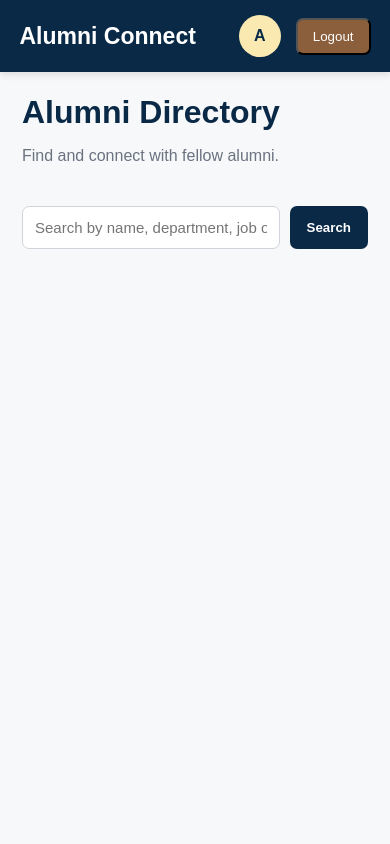
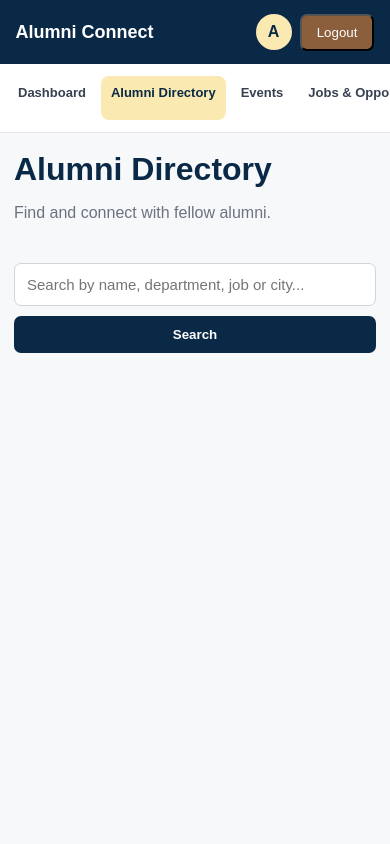
Before and after one commit to khadimhussainsoomro5055-hub/Alumni-Management-System, a Node server app: template views/alumni.ejs in a window 390 px wide. Run offline with Node 20, Linux system fonts and the light colour scheme; the template is opened without the code that fills it, so the values that code supplies are empty.

Commit message:
Improve mobile navigation and accessibility styles

```diff
--- a/public/style.css
+++ b/public/style.css
@@ -425,3 +425,27 @@ label {
     display: none;
   }
 }
+
+/* Navigation, feedback and responsive improvements */
+.pagination{display:flex;align-items:center;justify-content:center;gap:16px;margin:28px 0;flex-wrap:wrap}
+.sidebar form{margin:4px 0}
+.sidebar button.nav-item{width:100%;border:0;background:transparent;text-align:left;cursor:pointer;font:inherit}
+button:focus-visible,a:focus-visible,input:focus-visible,select:focus-visible,textarea:focus-visible{outline:3px solid #c18a45;outline-offset:2px}
+.empty-state{padding:28px;text-align:center;color:#6b7280;background:#fff;border:1px dashed #d1d5db;border-radius:12px}
+@media(max-width:700px){
+  .app-header{height:auto;min-height:64px;padding:12px 4%;gap:10px}
+  .logo{font-size:18px}
+  .header-right{gap:8px}
+  .header-avatar,.header-avatar-fallback{width:36px;height:36px}
+  .layout{display:block}
+  .sidebar{display:flex;width:100%;padding:8px;gap:5px;overflow-x:auto;border-right:0;border-bottom:1px solid #e5e7eb}
+  .sidebar-title{display:none}
+  .sidebar .nav-item{white-space:nowrap;padding:9px 10px;font-size:13px}
+  .sidebar form{flex:0 0 auto}
+  .sidebar button.nav-item{width:auto}
+  .main{padding:18px 14px}
+  .page-head{align-items:flex-start;gap:12px;flex-wrap:wrap}
+  .search{flex-direction:column}
+  .photo-upload{align-items:flex-start;flex-direction:column}
+  .auth-card{width:min(100%,430px);padding:24px}
+}
```
